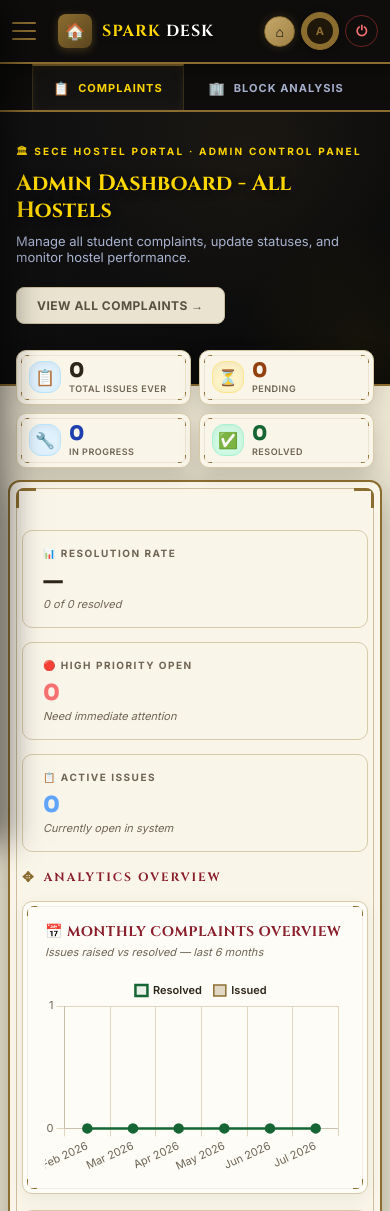
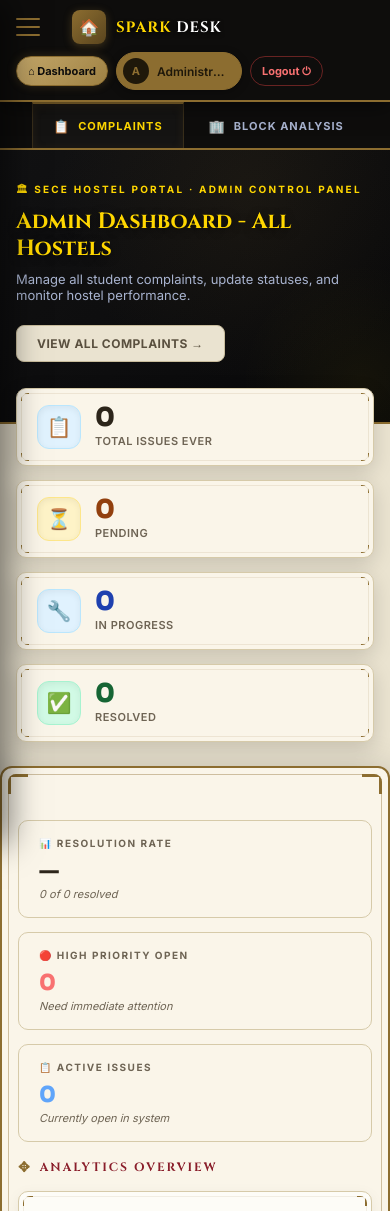
Before and after one commit to Ragul-20/Spark_desk, a Flask app: page /welcome in a window 390 px wide. Shown: the top 1211 px of the page. Run offline with Flask 3, Linux system fonts and the light colour scheme; the visitor is signed in with stand-in values (Sample User, id 1); data comes from the database, SQL or seed files in the repository; data that the repository does not hold is empty.

```diff
--- a/templates/welcome.html
+++ b/templates/welcome.html
@@ -760,10 +760,6 @@
       align-items: start;
     }
 
-    .student-grid > * {
-      min-width: 0;
-    }
-
     /* TABLE */
     .tbl-top {
       display: flex;
@@ -812,7 +808,6 @@
     .tbl-scroll {
       overflow-x: auto;
       width: 100%;
-      -webkit-overflow-scrolling: touch;
     }
 
     table {
@@ -1774,6 +1769,28 @@
       .nb-logo-wrap {
         display: none;
       }
+
+      .navbar {
+        height: auto;
+        min-height: 64px;
+        flex-wrap: wrap;
+        gap: 8px;
+        padding-top: 10px;
+        padding-bottom: 10px;
+      }
+
+      .nb-right {
+        gap: 8px;
+        flex-wrap: wrap;
+      }
+
+      .admin-badge {
+        display: none;
+      }
+
+      .user-chip {
+        max-width: 140px;
+      }
     }
 
     @media (max-width: 480px) {
@@ -1784,115 +1801,36 @@
       .info-strip {
         grid-template-columns: 1fr;
       }
-    }
-
-    /* ── MOBILE RESPONSIVENESS IMPROVEMENTS ── */
-    @media (max-width: 768px) {
-      /* Navbar responsiveness */
-      .navbar {
-        padding: 0 12px !important;
-      }
-      .nb-sep, .nb-logo-wrap {
-        display: none !important;
-      }
-      .nb-left {
-        gap: 8px !important;
-      }
+
       .nb-name {
-        font-size: 16px !important;
-      }
-      .nb-right {
-        gap: 6px !important;
-      }
-      .nb-right .nb-link {
-        padding: 6px 10px !important;
-        font-size: 0 !important;
-      }
-      .nb-right .nb-link span {
-        font-size: 14px !important;
-      }
-      .nb-right .nb-link.logout::after {
-        content: "⏻" !important;
-        font-size: 14px !important;
-      }
-      .nb-right .user-chip {
-        padding: 5px !important;
-        max-width: none !important;
-      }
-      .nb-right .user-chip span {
-        display: none !important;
-      }
-      .admin-badge {
-        display: none !important;
-      }
-
-      /* Page margins and layout */
-      .page-wrap {
-        margin: 12px 8px 80px !important;
-        padding: 16px 12px 60px !important;
-      }
-
-      /* Student Banner mobile wrap */
-      .student-banner {
-        flex-direction: column !important;
-        align-items: center !important;
-        text-align: center !important;
-        gap: 16px !important;
-        padding: 16px 12px !important;
-      }
-      .sb-avatar {
-        margin: 0 auto !important;
-      }
-      .sb-stats {
-        justify-content: space-around !important;
-        flex-wrap: wrap !important;
-        gap: 12px !important;
-        width: 100% !important;
-      }
-
-      /* Hostel explorer grids responsiveness */
-      #hostelSummaryStrip {
-        grid-template-columns: repeat(2, 1fr) !important;
-      }
-      #hostelSummaryStrip .h-stat-card:first-child {
-        grid-column: span 2 !important;
-      }
-      .explorer-charts-grid {
-        grid-template-columns: 1fr !important;
-      }
-    }
-
-    @media (max-width: 600px) {
-      /* Stats strip compact 2x2 grid */
-      .stats-strip {
-        grid-template-columns: repeat(2, 1fr) !important;
-        gap: 8px !important;
-      }
-      .s-card {
-        padding: 10px 12px !important;
-        gap: 8px !important;
-      }
-      .s-icon {
-        width: 32px !important;
-        height: 32px !important;
-        font-size: 16px !important;
-      }
-      .s-num {
-        font-size: 20px !important;
-      }
-      .s-lbl {
-        font-size: 9px !important;
-        margin-top: 2px !important;
-      }
-    }
-
-    @media (max-width: 480px) {
-      /* Hostel summary strip: full-width items */
-      #hostelSummaryStrip {
-        grid-template-columns: 1fr !important;
-      }
-      #hostelSummaryStrip .h-stat-card:first-child {
-        grid-column: 1 !important;
+        font-size: 15px;
+      }
+
+      .nb-sep {
+        display: none;
+      }
+
+      .user-chip span {
+        max-width: 70px;
+      }
+
+      .nb-link {
+        padding: 7px 11px;
+        font-size: 11px;
+      }
+
+      .shortlist-sidebar {
+        width: 88vw;
+        left: -88vw;
+      }
+
+      .search-inp {
+        width: 100%;
+        max-width: 220px;
+      }
+
+      .modal {
+        padding: 22px 18px;
       }
     }
 
@@ -2341,10 +2279,6 @@
 
       <a href="/admin/notices" class="sidebar-report-btn">
         <span>📢</span> Notice Board
-      </a>
-
-      <a href="/logout" class="sidebar-report-btn" style="color: #f87171 !important; border-color: rgba(239, 68, 68, 0.4);">
-        <span>⏻</span> Logout
       </a>
     </div>
   </div>
@@ -2371,9 +2305,6 @@
       <a href="#" class="sidebar-report-btn"
         onclick="toggleStudentSidebar(false); openWardensModal(); event.preventDefault();">
         <span>📞</span> Contact Warden
-      </a>
-      <a href="/logout" class="sidebar-report-btn" style="color: #f87171 !important; border-color: rgba(239, 68, 68, 0.4);">
-        <span>⏻</span> Logout
       </a>
     </div>
   </div>
@@ -2699,7 +2630,7 @@
       </div>
 
       <!-- STEP 3: Charts row (bar + doughnut) always visible -->
-      <div class="explorer-charts-grid" style="display:grid;grid-template-columns:1.6fr 1fr;gap:14px;margin-bottom:18px;">
+      <div style="display:grid;grid-template-columns:1.6fr 1fr;gap:14px;margin-bottom:18px;">
         <div class="chart-card">
           <h4 id="hostelBarTitle">🏢 Block-wise Complaints</h4>
           <p class="chart-sub" id="hostelBarSub">Pending · In Progress · Resolved per block — click a bar or a block tab
@@ -2759,7 +2690,7 @@
         <!-- Panel tri-bar -->
         <div id="hostelBlockPanelBar" style="height:6px;display:flex;"></div>
         <!-- Panel complaint list -->
-        <div class="tbl-scroll">
+        <div style="overflow-x:auto;">
           <table style="width:100%;border-collapse:collapse;min-width:680px;">
             <thead>
               <tr style="border-bottom:1px solid var(--border);">
@@ -2857,7 +2788,7 @@
                   </div>
                   {% endif %}
                   {% if c.image_filename %}<a class="photo-link"
-                    href="{{ url_for('static', filename='uploads/' ~ c.image_filename) }}" target="_blank">🖼
+                    href="{{ url_for('uploaded_file', filename=c.image_filename) }}" target="_blank">🖼
                     Photo</a>{% endif %}
                 </td>
                 <td style="font-weight:600;white-space:nowrap;">
@@ -3018,7 +2949,7 @@
                     </div>
                     {% endif %}
                     {% if c.image_filename %}<a class="photo-link"
-                      href="{{ url_for('static', filename='uploads/' ~ c.image_filename) }}" target="_blank">🖼
+                      href="{{ url_for('uploaded_file', filename=c.image_filename) }}" target="_blank">🖼
                       Photo</a>{% endif %}
                   </td>
                   <td style="font-weight:600;white-space:nowrap;">
```
